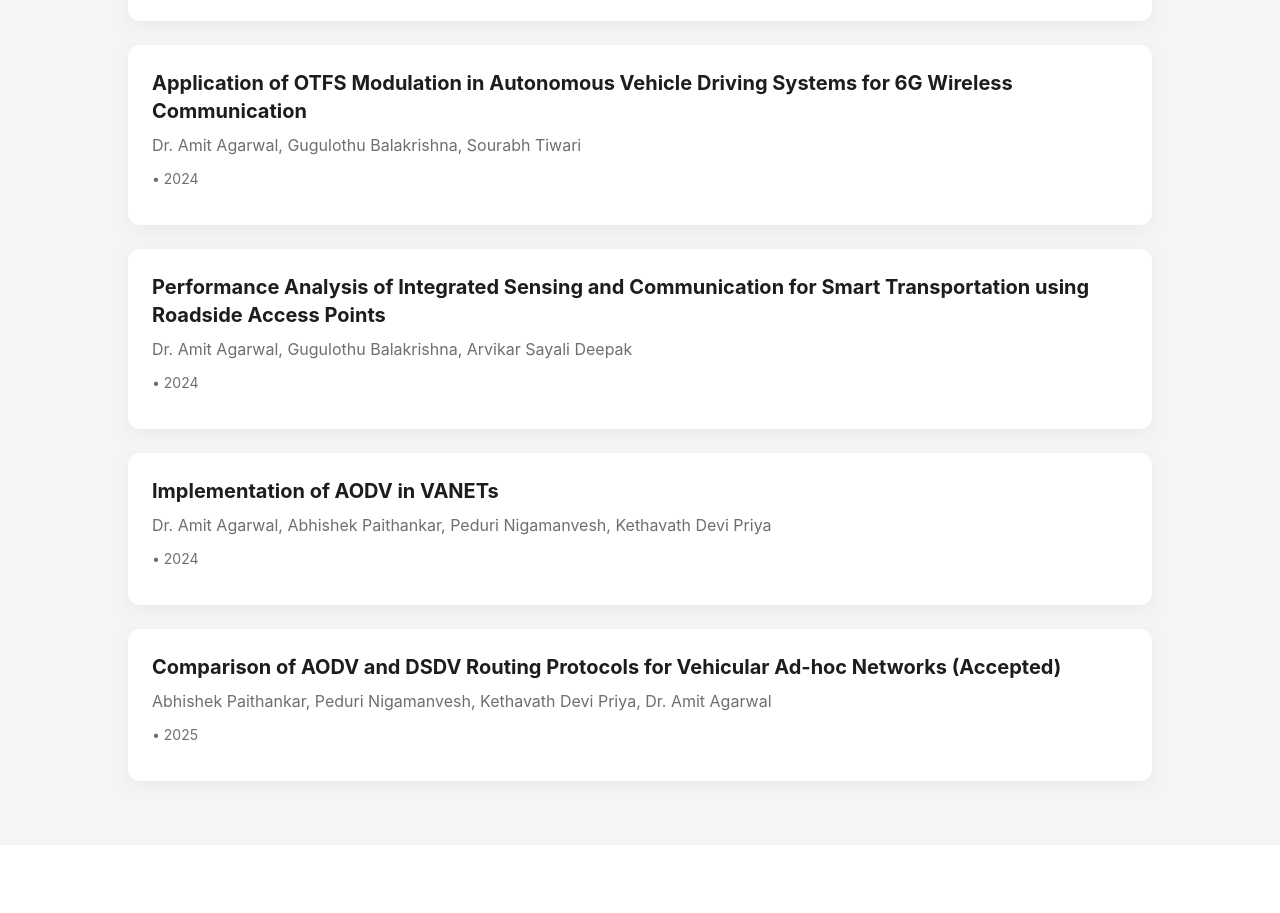
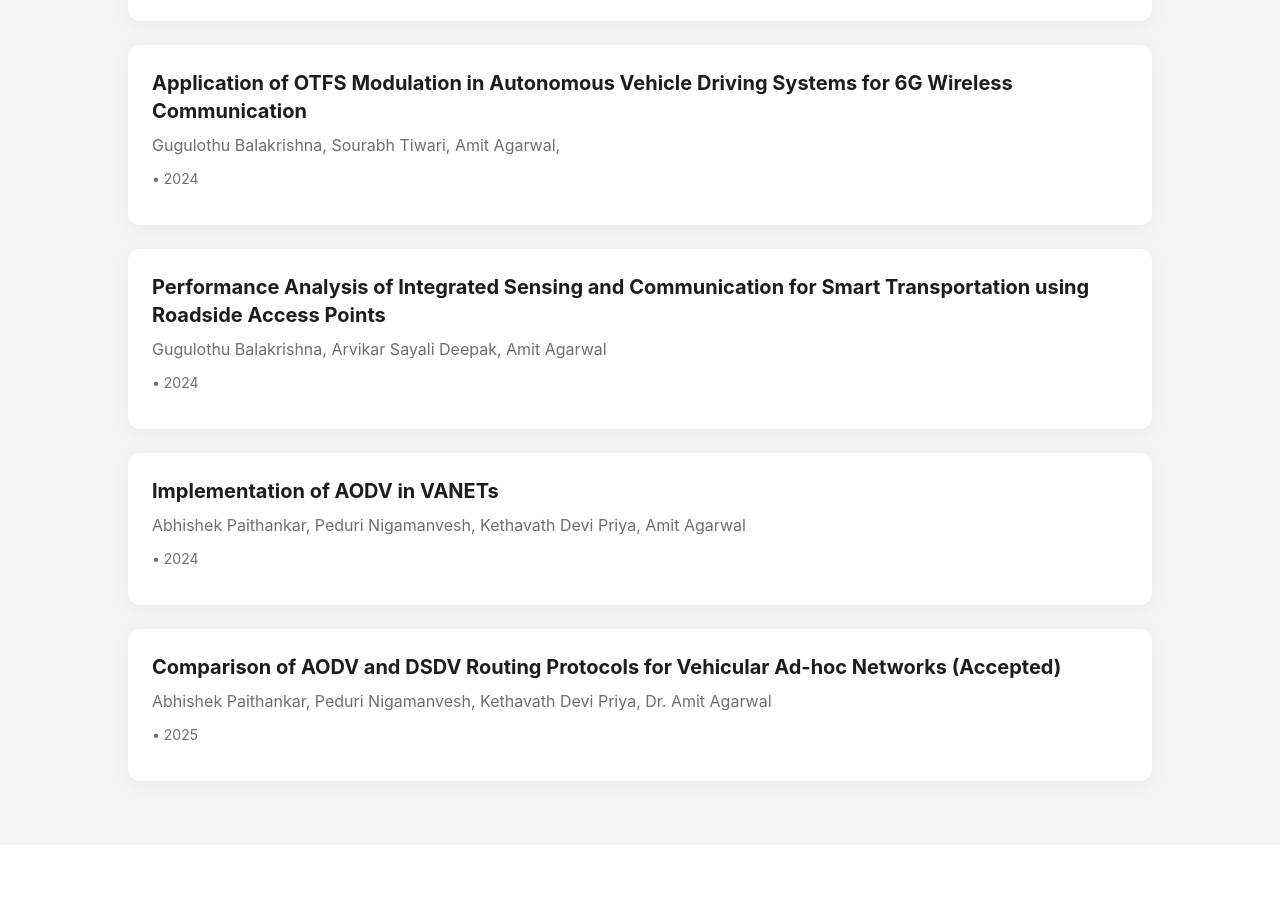
Before and after one commit to AAVNIT111/prof_portfolio, a React (Vite) app: page / in a window 1280 px wide. Shown: the part 6040-6953 px from the top of the page. Built offline with nearby package versions, Linux system fonts and the light colour scheme; the HTML template or start-up script is replaced by a standard one.

Commit message:
Update personalData.js

```diff
--- a/src/data/personalData.js
+++ b/src/data/personalData.js
@@ -233,7 +233,7 @@ const personalData = {
 },
 {
   title: "Application of OTFS Modulation in Autonomous Vehicle Driving Systems for 6G Wireless Communication",
-  authors: "Dr. Amit Agarwal, Gugulothu Balakrishna, Sourabh Tiwari",
+  authors: "Gugulothu Balakrishna, Sourabh Tiwari, Amit Agarwal, ",
   Conference: "PCEMS-2024",
   Institution: "VNIT, Nagpur",
   type: "Conference",
@@ -242,7 +242,7 @@ const personalData = {
 },
 {
   title: "Performance Analysis of Integrated Sensing and Communication for Smart Transportation using Roadside Access Points",
-  authors: "Dr. Amit Agarwal, Gugulothu Balakrishna, Arvikar Sayali Deepak",
+  authors: "Gugulothu Balakrishna, Arvikar Sayali Deepak, Amit Agarwal",
   Conference: "AIDCCSP-2024",
   Institution: "NIT, Hamirpur",
   type: "Conference",
@@ -251,7 +251,7 @@ const personalData = {
 },
 {
   title: "Implementation of AODV in VANETs",
-  authors: "Dr. Amit Agarwal, Abhishek Paithankar, Peduri Nigamanvesh, Kethavath Devi Priya",
+  authors: "Abhishek Paithankar, Peduri Nigamanvesh, Kethavath Devi Priya, Amit Agarwal",
   Conference: "AIDCCSP-2024",
   Institution: "NIT, Hamirpur",
   type: "Conference",
```
